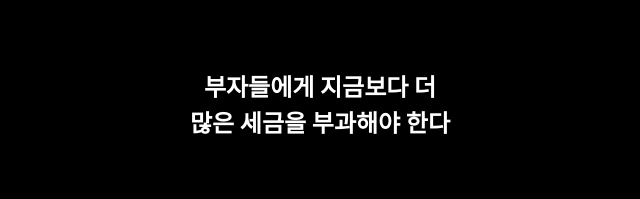
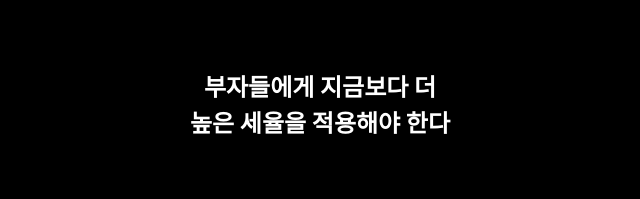
Before and after one commit to sunshade8/tendency, a website: page questions.html in a window 1280 px wide. Shown: the part 176-375 px from the top of the page, 320-960 px from the left. Drawn offline with nearby package versions, Linux system fonts and the light colour scheme; files whose address does not match are found by name.

Commit message:
questions changed

```diff
--- a/questions.html
+++ b/questions.html
@@ -240,7 +240,7 @@
       const defaultQuestions = [
     {
       id: 'q1',
-      text: '부자들에게 지금보다 더 많은 세금을 부과해야 한다',
+      text: '부자들에게 지금보다 더 높은 세율을 적용해야 한다',
       category: 'economic',
       progressiveValue: true
     },
@@ -270,120 +270,126 @@
     },
     {
       id: 'q6',
-      text: '북한과의 대화와 협력을 우선해야 한다',
+      text: '주 4일 근무제를 법적으로 도입해야 한다',
+      category: 'economic',
+      progressiveValue: true
+    },
+    {
+      id: 'q7',
+      text: '북한과의 대화와 협력을 군사력 증강보다 우선해야 한다',
       category: 'security',
       progressiveValue: true
     },
     {
-      id: 'q7',
+      id: 'q8',
       text: '강력한 한미동맹이 국가안보에 필수적이다',
       category: 'security',
       progressiveValue: false
     },
     {
-      id: 'q8',
+      id: 'q9',
       text: '국방비 지출을 늘려 군사력을 강화해야 한다',
       category: 'security',
       progressiveValue: false
     },
     {
-      id: 'q9',
+      id: 'q10',
       text: '국제 평화 유지 활동 및 인도적 지원에 더 적극적으로 참여해야 한다',
       category: 'security',
       progressiveValue: true
     },
     {
-      id: 'q10',
+      id: 'q11',
       text: '핵무장을 적극적으로 추진해야 한다',
       category: 'security',
       progressiveValue: false
     },
     {
-      id: 'q11',
+      id: 'q12',
       text: '동성결혼을 법적으로 인정해야 한다',
       category: 'social',
       progressiveValue: true
     },
     {
-      id: 'q12',
-      text: '전통적인 가족 가치는 사회의 기본이다',
+      id: 'q13',
+      text: '유교 사상은 우리 사회의 기본이다',
       category: 'social',
       progressiveValue: false
     },
     {
-      id: 'q13',
+      id: 'q14',
       text: '성별 임금 격차 해소를 위한 법적 조치를 강화해야 한다',
       category: 'social',
       progressiveValue: true
     },
     {
-      id: 'q14',
-      text: '전쟁난민을 적극적으로 받아들여야 한다',
+      id: 'q15',
+      text: '전쟁 난민을 적극적으로 받아들여야 한다',
       category: 'social',
       progressiveValue: true
     },
     {
-      id: 'q15',
-      text: '학교 교육에서 경쟁보다 협력을 더 강조해야 한다',
-      category: 'social',
-      progressiveValue: true
+    id: 'q16',
+    text: '인공지능과의 결혼을 법적으로 인정해야 한다',
+    category: 'social',
+    progressiveValue: true
     },
     {
-      id: 'q16',
+      id: 'q17',
       text: '경제성장보다 환경보호가 우선되어야 한다',
       category: 'environment',
       progressiveValue: true
     },
     {
-      id: 'q17',
+      id: 'q18',
       text: '원자력 발전은 확대되어야 한다',
       category: 'environment',
       progressiveValue: false
     },
     {
-      id: 'q18',
-      text: '기후 변화 대응을 위해 개인의 불편을 감수해야 한다',
-      category: 'environment',
-      progressiveValue: true
+    id: 'q19',
+    text: '육류 소비에 환경세를 부과해야 한다',
+    category: 'environment',
+    progressiveValue: true
     },
     {
-      id: 'q19',
-      text: '지구 환경 문제 해결보다 우주 탐사 및 과학 기술 개발에 더 많은 투자를 해야 한다',
+      id: 'q20',
+      text: '지구 환경 문제 해결보다 과학 기술 개발에 더 많은 투자를 해야 한다',
       category: 'environment',
       progressiveValue: false
     },
     {
-      id: 'q20',
+      id: 'q21',
       text: '친환경 정책이 일자리 감소를 유발하더라도 우선 추진해야 한다',
       category: 'environment',
       progressiveValue: true
     },
     {
-      id: 'q21',
+      id: 'q22',
       text: '중대 범죄에 대한 처벌을 강화해야 한다',
       category: 'law',
       progressiveValue: false
     },
     {
-      id: 'q22',
+      id: 'q23',
       text: '사형제도는 폐지되어야 한다',
       category: 'law',
       progressiveValue: true
     },
     {
-      id: 'q23',
+      id: 'q24',
       text: '국민의 알 권리 보장을 위해 정부 정보 공개를 확대해야 한다',
       category: 'law',
       progressiveValue: true
     },
     {
-      id: 'q24',
+      id: 'q25',
       text: '범죄자의 교화와 재활을 위한 사회적 투자를 늘려야 한다',
       category: 'law',
       progressiveValue: true
     },
     {
-      id: 'q25',
+      id: 'q26',
       text: '개인의 사생활 보호보다 범죄 예방을 위한 CCTV 설치 등 감시를 확대해야 한다',
       category: 'law',
       progressiveValue: false
```
